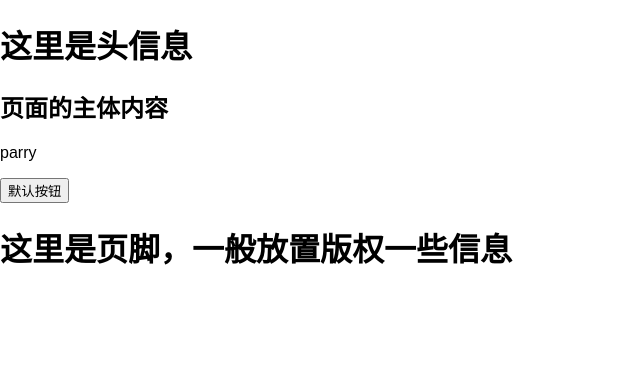
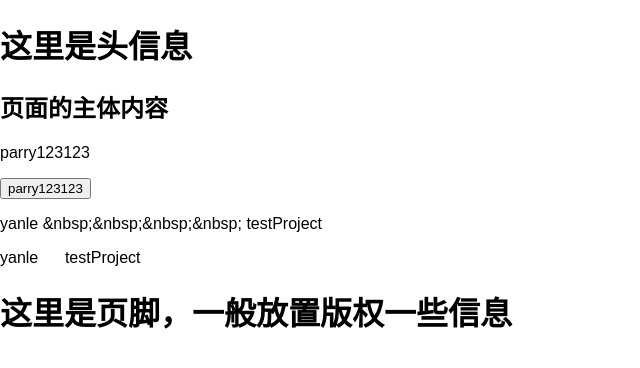
Before and after one commit to yanlele/React-News, a React (Create React App) app: page / in a window 1280 px wide. Shown: the top 368 px of the page, without its empty margins (0-640 px from the left). Built offline with nearby package versions, Linux system fonts and the light colour scheme.

Commit message:
参数的绑定！

```diff
--- a/src/js/components/bodyIndex.js
+++ b/src/js/components/bodyIndex.js
@@ -2,13 +2,18 @@ import React, {Component} from 'react'
 
 export default class BodyIndex extends Component {
     render() {
-        var userName='parry';
+        var userName='parry123123';
         var boolInput=false;
+
+        var html="yanle   &nbsp;&nbsp;&nbsp;&nbsp;   testProject";
         return (
             <div>
                 <h2>页面的主体内容</h2>
                 <p>{userName==''?'用户没有登录':userName}</p>
-                <p><input type="button" value="默认按钮" disabled={boolInput}/></p>
+                <p><input type="button" value={userName} disabled={boolInput}/></p>
+                {/*注释*/}
+                <p>{html}</p>
+                <p dangerouslySetInnerHTML={{__html:html}}></p>
             </div>
         )
     }
```
